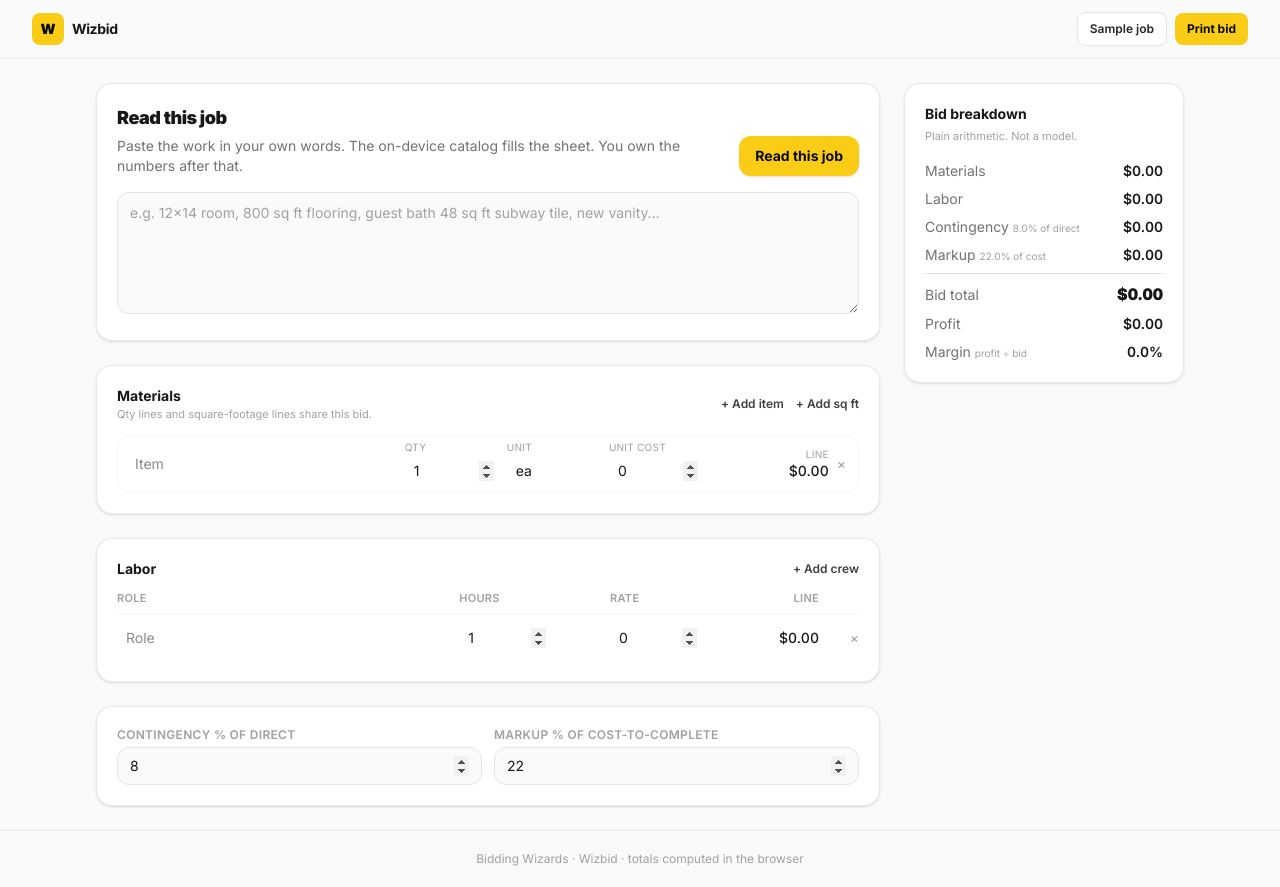
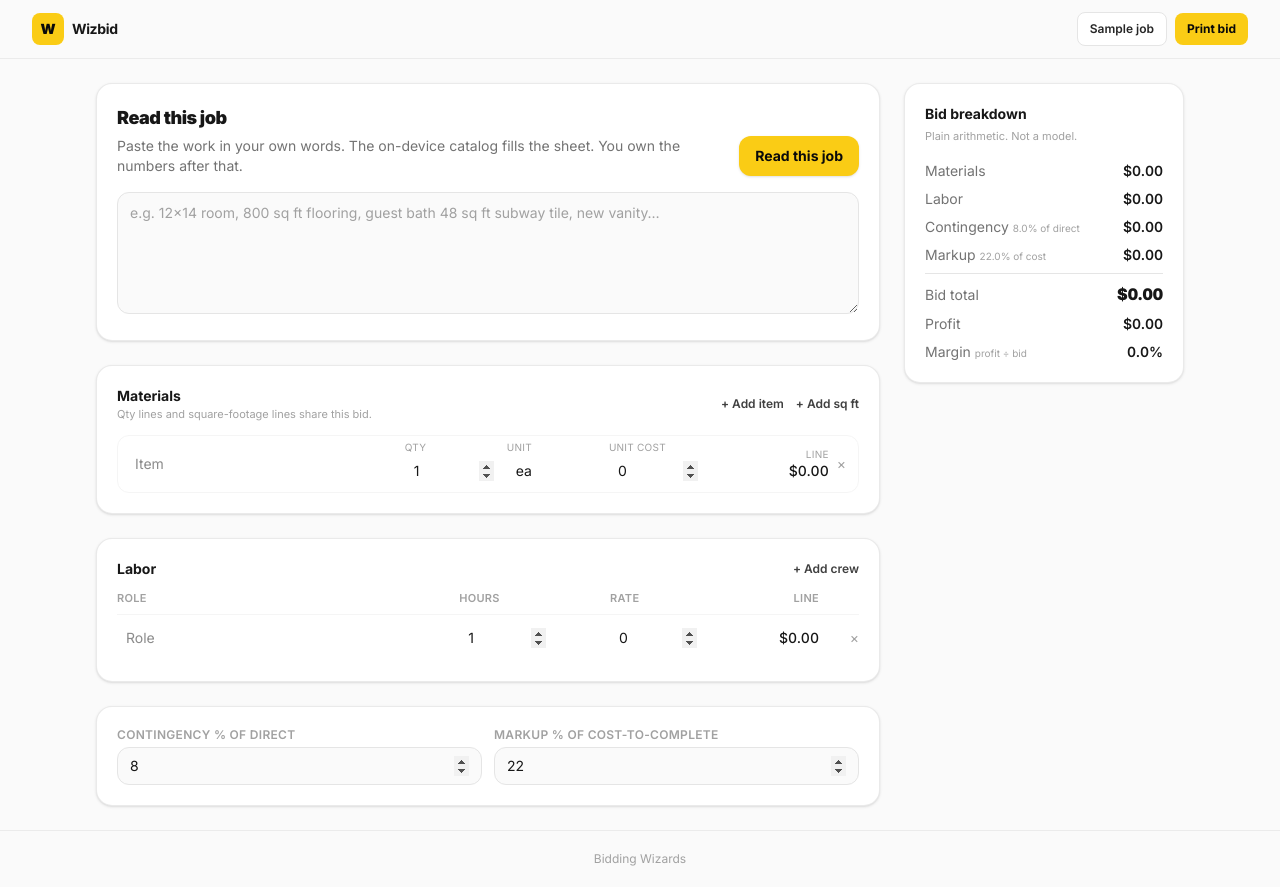
Before and after one commit to Ygali04/bidding-wizards, a React (Vite) app: page /#/bid in a window 1280 px wide. Built offline with nearby package versions, Linux system fonts and the light colour scheme.

Commit message:
Show Bidding Wizards only in visible footers.
Landing and estimator footers drop extra Wizbid/totals copy. Sq-ft bid lines unchanged; 12×14 at $10/sf is 168 sf / $1680.

Co-authored-by: Quino Terrasa <espetro@users.noreply.github.com>

```diff
--- a/src/pages/Estimator.tsx
+++ b/src/pages/Estimator.tsx
@@ -303,7 +303,7 @@ export function Estimator() {
       </main>
 
       <footer className="border-t border-neutral-200/70 px-4 py-5 text-center text-xs text-neutral-400 sm:px-8">
-        Bidding Wizards · Wizbid · totals computed in the browser
+        Bidding Wizards
       </footer>
     </div>
   );
--- a/src/pages/Landing.tsx
+++ b/src/pages/Landing.tsx
@@ -93,7 +93,7 @@ export function Landing() {
 
       <MinimalFooter
         ref={fit.footerRef}
-        copyright="© 2026 Bidding Wizards · Wizbid"
+        copyright="Bidding Wizards"
         links={[
           { label: "Estimator", href: "#/bid" },
           { label: "GitHub", href: "https://github.com/espetro/bidding-wizards" },
```
Also changed, not shown: 1 other file (tests, documents, lock files or other folders).
